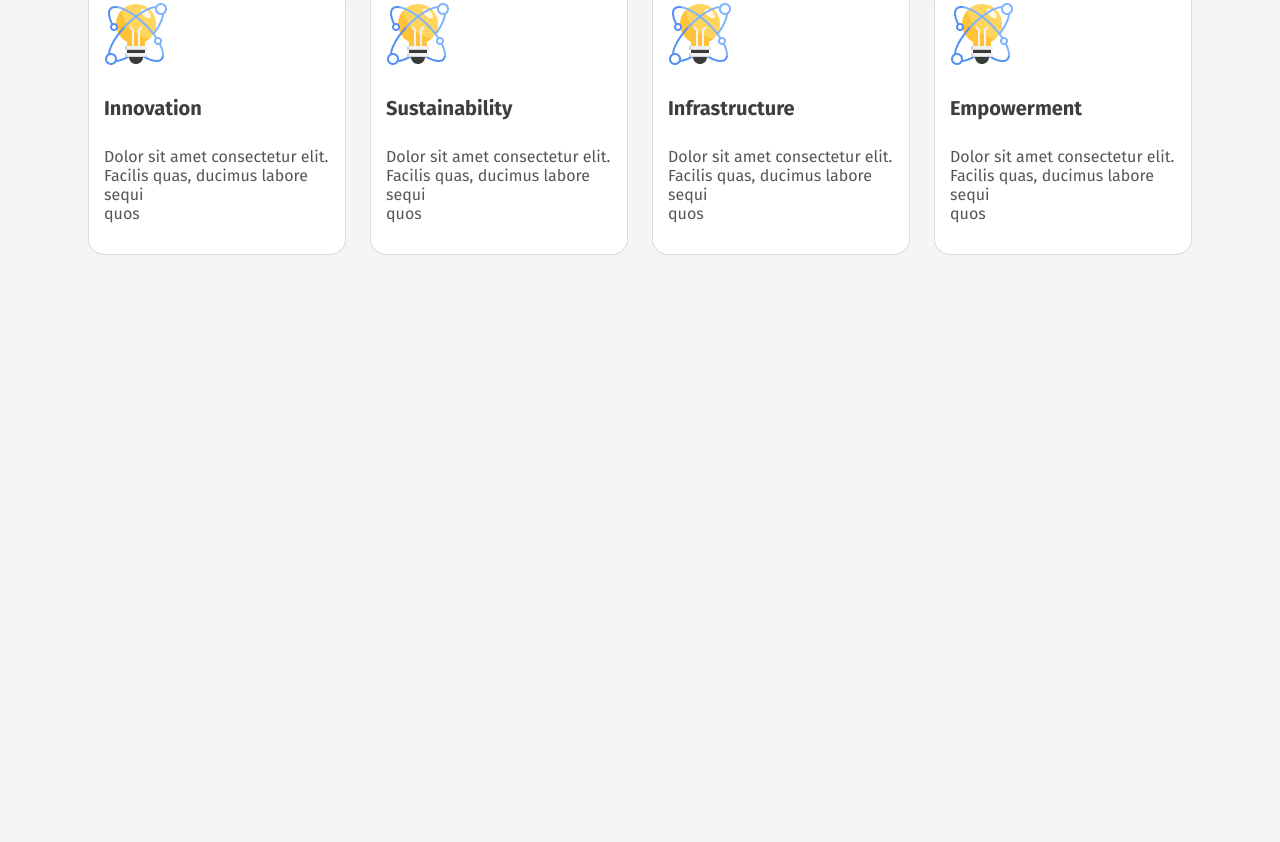
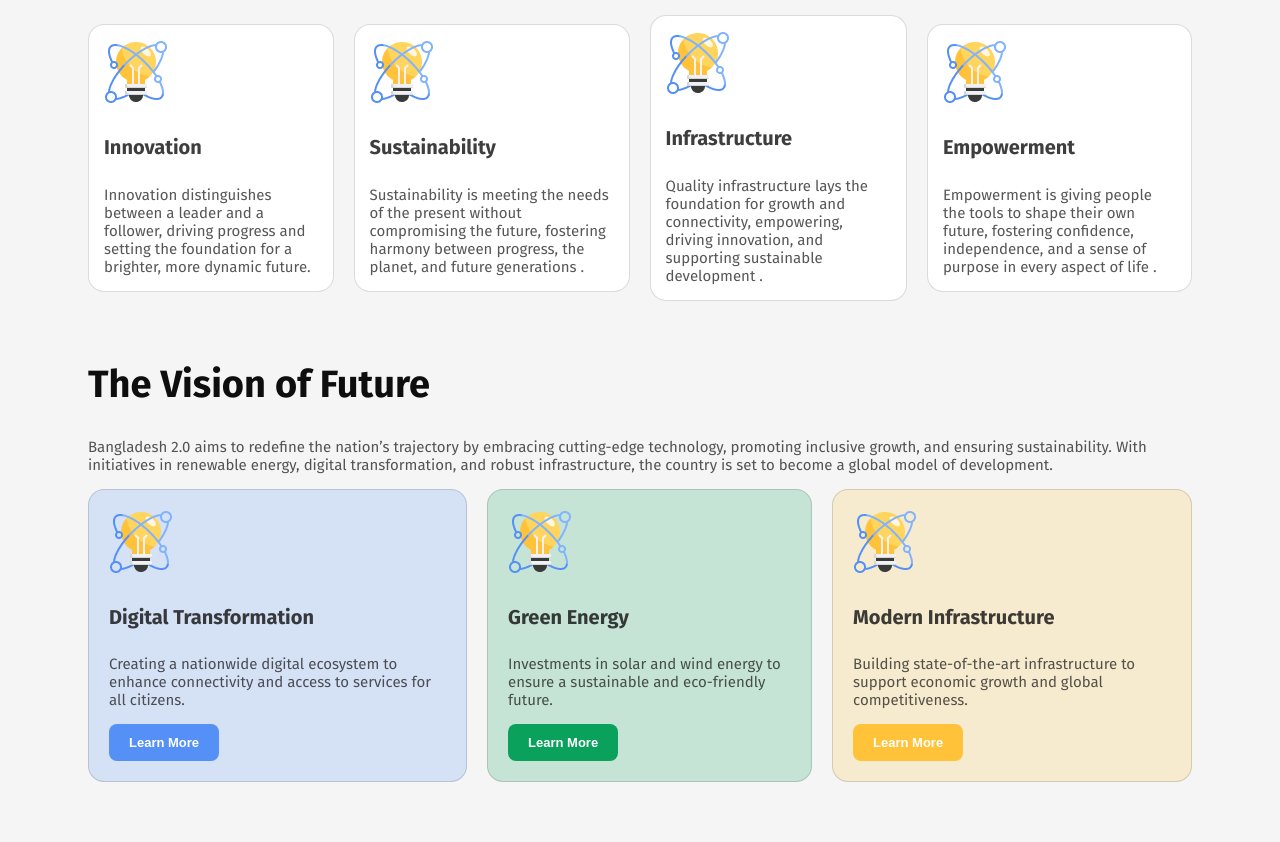
Before and after one commit to diya7703/Programming-hero_assignment-1, a plain HTML site: page index.html in a window 1280 px wide. Shown: the part 746-1588 px from the top of the page. Before the commit the page ends 1061 px from the top, so only its background shows below. Drawn offline with Linux system fonts and the light colour scheme.

Commit message:
add new file and update file

```diff
--- a/index.html
+++ b/index.html
@@ -19,7 +19,7 @@
         <!--navbar-->
         <nav>
             <h1 clas="nav-title">Bangladesh 2.0</h3>
-            <a href=""><button class="btn-primary">Sign in</button></a>
+                <a href=""><button class="btn-primary">Sign in</button></a>
         </nav>
         <!--hero section-->
         <div class="banner">
@@ -33,28 +33,68 @@
     </header>
     <!--main-->
     <main>
-        <section class="pillar">
-            <h1>Pillars of "Bangladesh 2.0"</h1>
+        <!--pillar of Bangladesh section-->
+        <section class="margin">
+            <h1 class="section-title">Pillars of "Bangladesh 2.0"</h1>
             <div class="pillars-container">
-                <div class="pillar-info"> <!--skill-->
+                <div class="pillar-info">
                     <img class="img-2" src="assets/card-icon.png">
-                     <h4 class="pillar-title">Innovation</h4>
-                    <p class="pillar-description">Dolor sit amet consectetur elit.<br> Facilis quas, ducimus labore sequi<br>quos </p>
+                    <h4 class="title">Innovation</h4>
+                    <p class="description">Innovation distinguishes between a leader and a follower, driving
+                        progress and setting the foundation for a brighter, more dynamic future. </p>
                 </div>
                 <div class="pillar-info">
                     <img class="img-2" src="assets/card-icon.png">
-                    <h4 class="pillar-title">Sustainability</h4>
-                    <p class="pillar-description">Dolor sit amet consectetur elit.<br> Facilis quas, ducimus labore sequi<br>quos </p>
+                    <h4 class="title">Sustainability</h4>
+                    <p class="description">Sustainability is meeting the needs of the present without
+                        compromising the future, fostering harmony between progress, the planet, and future generations
+                        . </p>
                 </div>
                 <div class="pillar-info">
                     <img class="img-2" src="assets/card-icon.png">
-                    <h4 class="pillar-title">Infrastructure</h4>
-                    <p class="pillar-description">Dolor sit amet consectetur elit.<br> Facilis quas, ducimus labore sequi<br>quos </p>
+                    <h4 class="title">Infrastructure</h4>
+                    <p class="description">Quality infrastructure lays the foundation for growth and
+                        connectivity, empowering, driving innovation, and supporting sustainable development . </p>
                 </div>
                 <div class="pillar-info">
                     <img class="img-2" src="assets/card-icon.png">
-                    <h4 class="pillar-title">Empowerment</h4>
-                    <p class="pillar-description">Dolor sit amet consectetur elit.<br> Facilis quas, ducimus labore sequi<br>quos </p>
+                    <h4 class="title">Empowerment</h4>
+                    <p class="description">Empowerment is giving people the tools to shape their own future,
+                        fostering confidence, independence, and a sense of purpose in every aspect of life .</p>
+                </div>
+            </div>
+        </section>
+        <!--The Vision of Future section-->
+        <section class="margin">
+            <h1 class="section-title">The Vision of Future</h1>
+            <p class="description">Bangladesh 2.0 aims to redefine the nation’s trajectory by embracing cutting-edge technology,
+                promoting inclusive growth, and ensuring sustainability. With initiatives in renewable energy,
+                digital transformation, and robust infrastructure, the country is set to become a global model of
+                development.</p>
+            <div class="vision-container">
+                <div class="three-vision" style="background-color: rgba(84, 144, 245, 0.20);">
+                    <img class="img-2" src="assets/card-icon.png" alt="">
+                    <h4 class="title">Digital Transformation</h4>
+                    <p class="description">Creating a nationwide digital
+                        ecosystem to enhance connectivity and access to services for all citizens.</p>
+                    <a href=""><button class="btn-primary-3" style="background:#5490F5">Learn More</button></a>
+
+                </div>
+                <div class="three-vision" style="background-color: #C6E4D6;">
+                    <img src="assets/card-icon.png" alt="">
+                    <h4 class="title">Green Energy</h4>
+                    <p class="description">Investments in solar and wind
+                        energy to ensure a sustainable and eco-friendly future.</p>
+                        <a href=""><button class="btn-primary-3" style="background:#09A15C">Learn More</button></a>
+
+                </div>
+                <div class="three-vision" style="background-color: #F7EBCF;">
+                    <img src="assets/card-icon.png" alt="">
+                    <h4 class="title">Modern Infrastructure</h4>
+                    <p class="description">Building state-of-the-art infrastructure
+                         to support economic growth and global competitiveness.</p>
+                         <a href=""><button class="btn-primary-3" style="background:#FFC239">Learn More</button></a>
+
                 </div>
             </div>
         </section>
--- a/style.css
+++ b/style.css
@@ -85,19 +85,26 @@ nav a {
 }
 
 /*main */
-.pillar {
+.margin {
     margin: 60px 80px;
+}
+
+.section-title {
+    color: #0E0E0E;
+    font-size: 38px;
+    font-weight: 700;
 }
 
 .pillars-container {
     display: flex;
     justify-content: space-between;
-    gap: 24px;
+    align-items: center;
+    gap: 20px;
 
 }
 
 .pillar-info {
-    padding: 15px;
+    padding: 15px 15px 0px 15px;
     width: 302px fixed;
     height: 244px auto;
     border-radius: 16px;
@@ -107,17 +114,17 @@ nav a {
     background: #FFF;
 }
 
-.pillar-title {
+.title {
     padding-bottom: ;
     color: rgba(14, 14, 14, 0.80);
     font-size: 20px;
     font-weight: 700;
 }
 
-.pillar-description {
-    padding-top:px;
+.description {
+    padding-top: px;
     color: rgba(14, 14, 14, 0.70);
-    font-size: 16px;
+    font-size: 15px;
     font-weight: 400;
 }
 
@@ -126,3 +133,26 @@ nav a {
     height: 64px;
 
 }
+.vision-container {
+    display: flex;
+    justify-content: space-between;
+    align-items: center;
+    gap: 20px;
+
+}
+
+.three-vision {
+    border: 1px solid rgba(14, 14, 14, 0.15);
+    border-radius: 16px;
+    padding: 20px;
+}
+
+.btn-primary-3 {
+    border-radius: 8px;
+    padding: 11px 20px;
+    border: none;
+    color: #FFF;
+    font-size: 13px;
+    font-style: normal;
+    font-weight: 600;
+}
```
Also changed, not shown: UI/banner.png (deleted), UI/donate.png (deleted), UI/news.png (deleted), UI/newsletter.png (deleted), UI/quotes.png (deleted), UI/vision.png (deleted), 1 other file.
